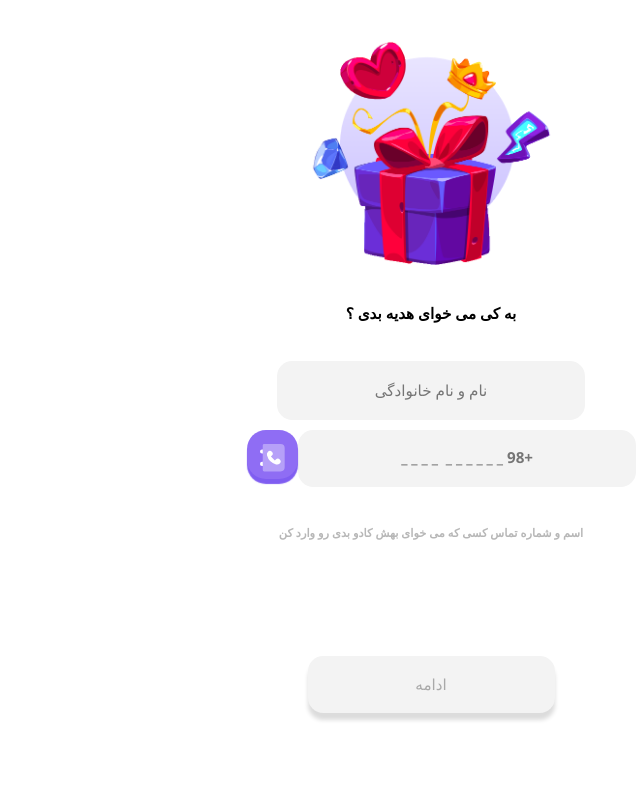
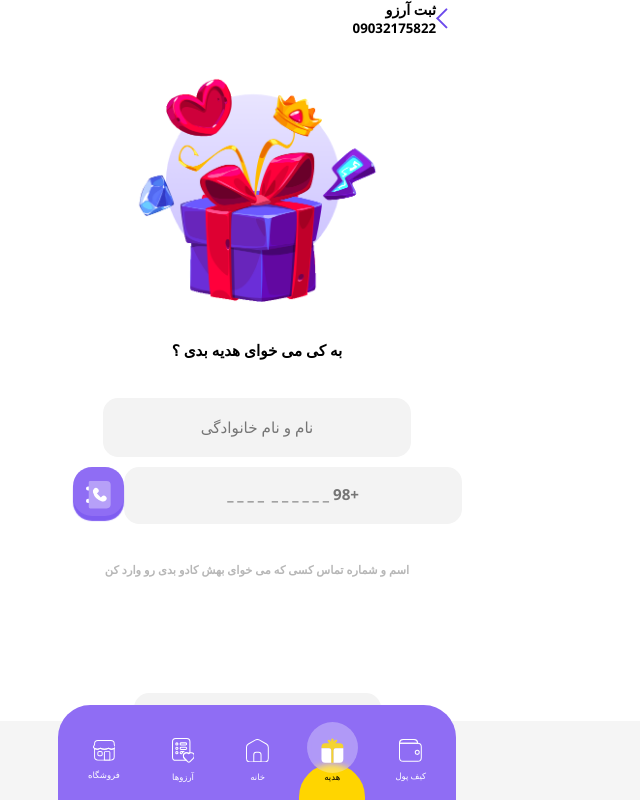
Before and after one commit to trumanshoow/kadobin, a React (Create React App) app: page /gift in a window 1280 px wide. Shown: the whole page, without its empty margins (383-1023 px from the left). Built offline with nearby package versions, Linux system fonts and the light colour scheme.

Commit message:
Update index.js

```diff
--- a/src/pages/gift/index.js
+++ b/src/pages/gift/index.js
@@ -3,22 +3,25 @@ import Input from '../../components/input/index'
 import { text } from '@fortawesome/fontawesome-svg-core';
 import Telephon from '../../assets/icons/telephon'
 import Button from '../../components/button'
-import {useEffect} from "react";
+import React, {useEffect} from "react";
 import {setPageData} from "../../redux/slices/pageData";
 import {useDispatch} from "react-redux";
+import Back from "../../assets/icons/back-card-icon";
+import styles from "../dreamAdd/dreamAdd.module.css";
+import MainLayout from "../../layout/main";
 const GiftPage = () => {
-    const dispatch = useDispatch();
 
-    useEffect(() => {
-        dispatch(
-            setPageData({
-                title: "هدیه",
-                headerColor: "white"
-            })
-        )
-    }, []);
 
     return (
+        <MainLayout
+            icon={<Back width="2.5rem"/>}
+            title="ثبت آرزو"
+            titleProps={{className: styles.title}}
+            subtitle="09032175822"
+            subTitleProps={{className: styles.subtitle}}
+            headerColor="white"
+            containerProps={{className: styles.container}}
+        >
         <div className={Styles.body}>
             <div className={Styles.whiteSection}>
                 <div className={Styles.container}>
@@ -36,6 +39,8 @@ const GiftPage = () => {
             </div>
                     <Button className={Styles.Button} text="ادامه"></Button>
         </div>
+
+        </MainLayout>
     )
 }
 export default GiftPage;
```
